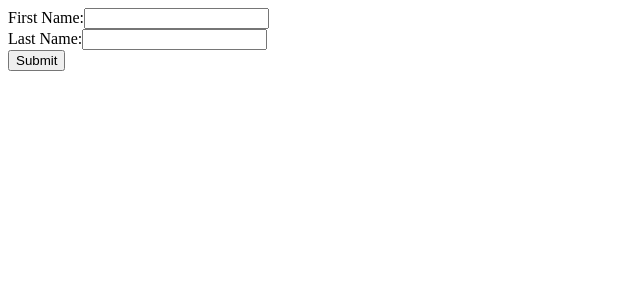
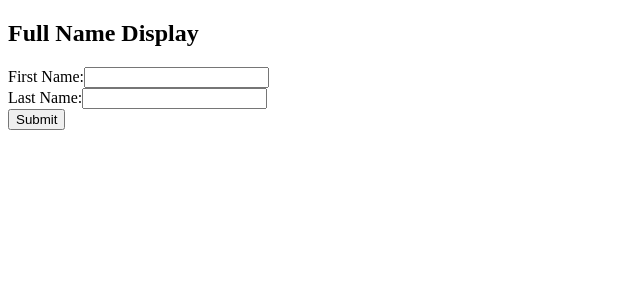
Before and after one commit to anishdix/React-Mini-Projects, a React (Create React App) app: page / in a window 1280 px wide. Shown: the top 300 px of the page, without its empty margins (0-640 px from the left). Built offline with nearby package versions, Linux system fonts and the light colour scheme.

Commit message:
dislay name error fix p-1

```diff
--- a/src/DisplayFullName/DisplayFullName.js
+++ b/src/DisplayFullName/DisplayFullName.js
@@ -29,6 +29,7 @@ const DisplayFullName = () => {
 
   return (
     <form onSubmit={handleSubmit}>
+      <h2>Full Name Display</h2>
       <div className={styles.firstName}>
         <label>
           First Name:
```
